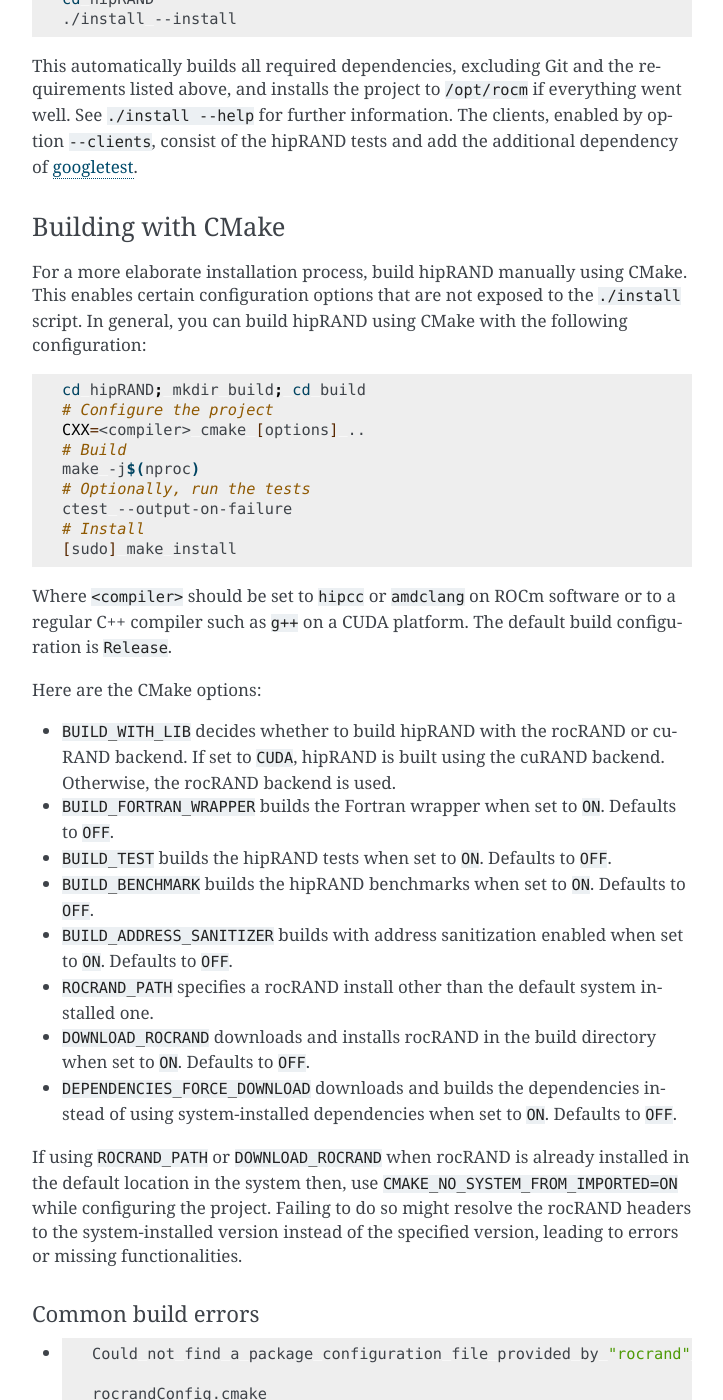
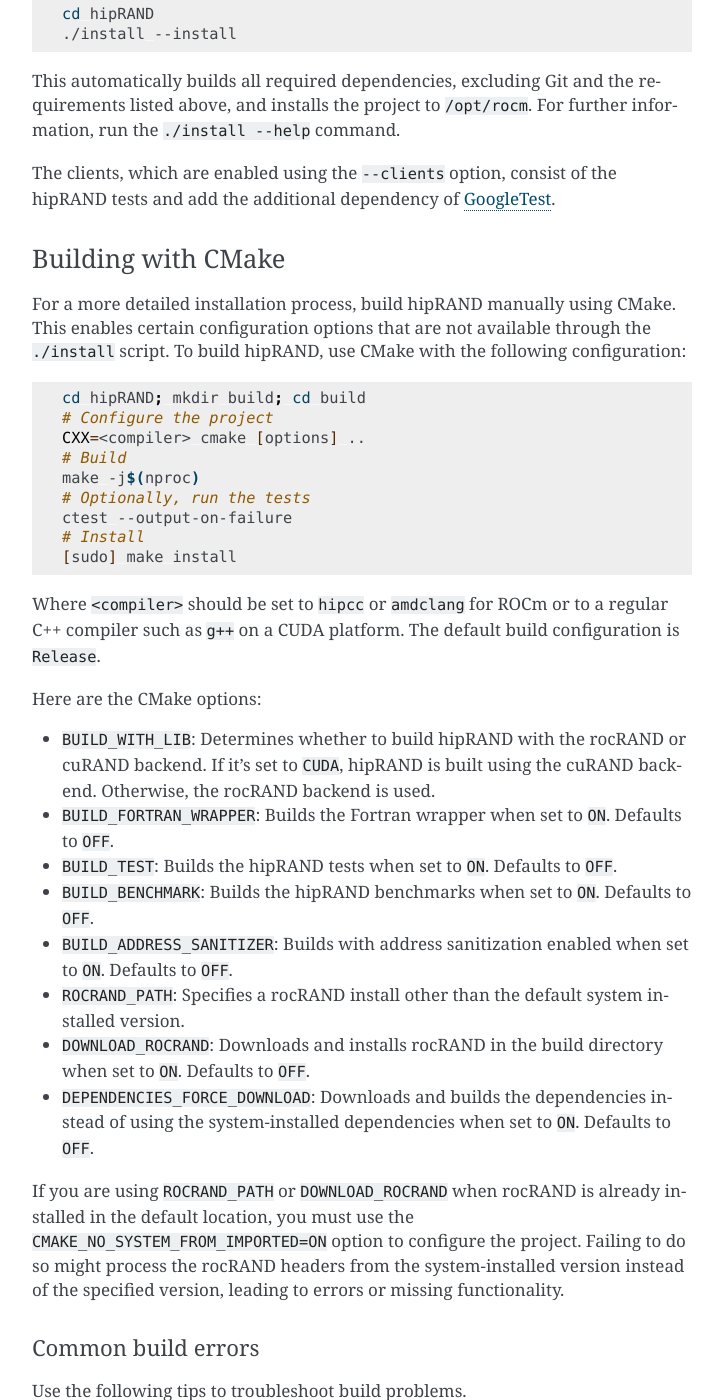
Before and after one commit to ROCm/hipRAND, a Sphinx documentation site: the page built from docs/install/installation.rst, in a window 1280 px wide and 1400 px high, scrolled down 1600 px. Shown: the whole window, without its empty margins (388-1111 px from the left). Built offline with Sphinx 7.4.7, drawn with Linux system fonts in a browser that asks for light colours; some of the changed text lies outside the part shown.

Commit message:
Refresh hipRAND documentation (#217)
* Refactor hipRAND documentation

* Fix typo

[ROCm/hipRAND commit: 82f4c96e5c28c7081675a60048410a1087ffafaf]

```diff
--- a/docs/api-reference/python-api.rst
+++ b/docs/api-reference/python-api.rst
@@ -1,6 +1,6 @@
 .. meta::
-   :description: A wrapper library that allows you to easily port CUDA applications that use the cuRAND library to the HIP layer
-   :keywords: hipRAND, ROCm, library, API, tool
+   :description: hipRAND Python API reference
+   :keywords: hipRAND, ROCm, library, API, tool, Python
 
 .. _python-api:
 
--- a/docs/conf.py
+++ b/docs/conf.py
@@ -26,7 +26,7 @@ left_nav_title = f"hipRAND {version_number} Documentation"
 # for PDF output on Read the Docs
 project = "hipRAND Documentation"
 author = "Advanced Micro Devices, Inc."
-copyright = "Copyright (c) 2024 Advanced Micro Devices, Inc. All rights reserved."
+copyright = "Copyright (c) 2025 Advanced Micro Devices, Inc. All rights reserved."
 version = version_number
 release = version_number
 
--- a/docs/install/installation.rst
+++ b/docs/install/installation.rst
@@ -1,80 +1,82 @@
 .. meta::
-   :description: A wrapper library that allows you to easily port CUDA applications that use the cuRAND library to the HIP layer
-   :keywords: hipRAND, ROCm, library, API, tool
+   :description: hipRAND installation guide
+   :keywords: hipRAND, ROCm, library, API, tool, installation, build, Python wrapper
 
 .. _installation:
 
-============
-Installation
-============
+*******************************************************************
+Installing and building hipRAND
+*******************************************************************
 
-To install hipRAND, you can choose between the following two methods:
+To install hipRAND, choose between the following two methods:
 
 -   :ref:`Using prebuilt packages from the ROCm repositories <prebuilt-packages>`
 -   :ref:`Building from source <build-from-source>`
 
-Both the methods are described below.
-
 .. _prebuilt-packages:
 
 Install using prebuilt packages
---------------------------------
+===============================
 
-To install the prebuilt hipRAND packages, you require a ROCm-enabled platform. For information on ROCm installation, see the `ROCm installation for Linux <https://rocm.docs.amd.com/projects/install-on-linux/en/latest/>`_ page. After installing ROCm or enabling the ROCm repositories, you can install hipRAND using the system package manager.
+The prebuilt hipRAND packages require a ROCm-enabled platform.
+For information on installing ROCm, see the `ROCm installation guide <https://rocm.docs.amd.com/projects/install-on-linux/en/latest/>`_.
+After installing ROCm or enabling the ROCm repositories, use the system package manager to install hipRAND.
 
 For Ubuntu and Debian:
 
 .. code-block:: shell
 
-    sudo apt-get install hiprand
+   sudo apt-get install hiprand
 
-For CentOS:
+For CentOS-based systems:
 
 .. code-block:: shell
 
-    sudo yum install hiprand
+   sudo yum install hiprand
 
 For SLES:
 
 .. code-block:: shell
 
-    sudo dnf install hiprand
+   sudo dnf install hiprand
 
-This installs hipRAND in the ``/opt/rocm`` directory.
+These commands install hipRAND in the ``/opt/rocm`` directory.
 
 .. _build-from-source:
 
 Build hipRAND from source
-----------------------------
+===============================
 
 This section provides the information required to build hipRAND from source.
 
 Requirements
-^^^^^^^^^^^^
+----------------------------
 
-To build hipRAND, CMake version 3.10 or later is required.
+To build hipRAND, CMake version 3.16 or later is required.
 
-Additionally, to build hipRAND for ROCm software, the following softwares are required:
+Additionally, to build hipRAND for the ROCm platform, the following components are required:
 
-* `AMD ROCm Software <https://rocm.docs.amd.com/projects/install-on-linux/en/latest/>`_ (version 5.0.0 or later).
+* `ROCm Software <https://rocm.docs.amd.com/projects/install-on-linux/en/latest/>`_ (version 5.0.0 or later)
 * `rocRAND <https://github.com/ROCm/rocRAND.git>`_
 
-To build hipRAND for the CUDA platform instead, the following softwares are required:
+To build hipRAND for the CUDA platform, the following applications are required:
 
-* The CUDA toolkit
+* The CUDA toolkit (version 11.5.1 or newer)
 * cuRAND (included in the CUDA Toolkit)
 
-Obtaining sources
-^^^^^^^^^^^^^^^^^
+Downloading the source code
+----------------------------
 
-You can find the hipRAND sources in the `hipRAND GitHub Repository <https://github.com/ROCm/hipRAND>`_. Use the branch that matches the system-installed version of ROCm. For example, on a system with ROCm 5.4 installed, use the following command to obtain hipRAND sources:
+You can find the hipRAND source code in the `hipRAND GitHub Repository <https://github.com/ROCm/hipRAND>`_.
+Use the branch that matches the ROCm version installed on the system.
+For example, on a system with ROCm 6.3 installed, use the following command to obtain the hipRAND version 6.3 source code:
 
 .. code-block:: shell
 
-    git checkout -b release/rocm-rel-5.4 https://github.com/ROCm/hipRAND.git
+    git checkout -b release/rocm-rel-6.3 https://github.com/ROCm/hipRAND.git
 
-Building library
-^^^^^^^^^^^^^^^^^^^^
+Building the library
+----------------------------
 
 After obtaining the sources and dependencies, build hipRAND for ROCm software using the installation script:
 
@@ -83,12 +85,18 @@ After obtaining the sources and dependencies, build hipRAND for ROCm software us
     cd hipRAND
     ./install --install
 
-This automatically builds all required dependencies, excluding Git and the requirements listed above, and installs the project to ``/opt/rocm`` if everything went well. See ``./install --help`` for further information. The clients, enabled by option ``--clients``, consist of the hipRAND tests and add the additional dependency of `googletest <https://github.com/google/googletest>`_.
+This automatically builds all required dependencies, excluding Git and the requirements listed above,
+and installs the project to ``/opt/rocm``. For further information, run the ``./install --help`` command.
+
+The clients, which are enabled using the ``--clients`` option, consist of the hipRAND tests and add the additional dependency
+of `GoogleTest <https://github.com/google/googletest>`_.
 
 Building with CMake
-^^^^^^^^^^^^^^^^^^^
+----------------------------
 
-For a more elaborate installation process, build hipRAND manually using CMake. This enables certain configuration options that are not exposed to the ``./install`` script. In general, you can build hipRAND using CMake with the following configuration:
+For a more detailed installation process, build hipRAND manually using CMake.
+This enables certain configuration options that are not available through the ``./install`` script.
+To build hipRAND, use CMake with the following configuration:
 
 .. code-block:: shell
 
@@ -102,80 +110,89 @@ For a more elaborate installation process, build hipRAND manually using CMake. T
     # Install
     [sudo] make install
 
-Where ``<compiler>`` should be set to ``hipcc`` or ``amdclang`` on ROCm software or to a regular C++ compiler such as ``g++`` on a CUDA platform. The default build configuration is ``Release``.
+Where ``<compiler>`` should be set to ``hipcc`` or ``amdclang`` for ROCm or to a regular C++ compiler such as ``g++`` on a CUDA platform.
+The default build configuration is ``Release``.
 
 Here are the CMake options:
 
-* ``BUILD_WITH_LIB`` decides whether to build hipRAND with the rocRAND or cuRAND backend. If set to ``CUDA``, hipRAND is built using the cuRAND backend. Otherwise, the rocRAND backend is used.
-* ``BUILD_FORTRAN_WRAPPER`` builds the Fortran wrapper when set to ``ON``. Defaults to ``OFF``.
-* ``BUILD_TEST`` builds the hipRAND tests when set to ``ON``. Defaults to ``OFF``.
-* ``BUILD_BENCHMARK`` builds the hipRAND benchmarks when set to ``ON``. Defaults to ``OFF``.
-* ``BUILD_ADDRESS_SANITIZER`` builds with address sanitization enabled when set to ``ON``. Defaults to ``OFF``.
-* ``ROCRAND_PATH`` specifies a rocRAND install other than the default system installed one.
-* ``DOWNLOAD_ROCRAND`` downloads and installs rocRAND in the build directory when set to ``ON``. Defaults to ``OFF``.
-* ``DEPENDENCIES_FORCE_DOWNLOAD`` downloads and builds the dependencies instead of using system-installed dependencies when set to ``ON``. Defaults to ``OFF``.
+* ``BUILD_WITH_LIB``: Determines whether to build hipRAND with the rocRAND or cuRAND backend. If it's set to ``CUDA``, hipRAND is built using the cuRAND backend. Otherwise, the rocRAND backend is used.
+* ``BUILD_FORTRAN_WRAPPER``: Builds the Fortran wrapper when set to ``ON``. Defaults to ``OFF``.
+* ``BUILD_TEST``: Builds the hipRAND tests when set to ``ON``. Defaults to ``OFF``.
+* ``BUILD_BENCHMARK``: Builds the hipRAND benchmarks when set to ``ON``. Defaults to ``OFF``.
+* ``BUILD_ADDRESS_SANITIZER``: Builds with address sanitization enabled when set to ``ON``. Defaults to ``OFF``.
+* ``ROCRAND_PATH``: Specifies a rocRAND install other than the default system installed version.
+* ``DOWNLOAD_ROCRAND``: Downloads and installs rocRAND in the build directory when set to ``ON``. Defaults to ``OFF``.
+* ``DEPENDENCIES_FORCE_DOWNLOAD``: Downloads and builds the dependencies instead of using the system-installed dependencies when set to ``ON``. Defaults to ``OFF``.
 
-If using ``ROCRAND_PATH`` or ``DOWNLOAD_ROCRAND`` when rocRAND is already installed in the default location in the system then, use ``CMAKE_NO_SYSTEM_FROM_IMPORTED=ON`` while configuring the project.
-Failing to do so might resolve the rocRAND headers to the system-installed version instead of the specified version, leading to errors or missing functionalities.
+If you are using ``ROCRAND_PATH`` or ``DOWNLOAD_ROCRAND`` when rocRAND is already installed in the default location,
+you must use the ``CMAKE_NO_SYSTEM_FROM_IMPORTED=ON`` option to configure the project.
+Failing to do so might process the rocRAND headers from the system-installed version instead of the specified version,
+leading to errors or missing functionality.
 
 Common build errors
-"""""""""""""""""""""
+^^^^^^^^^^^^^^^^^^^
 
-*
-  .. code-block:: shell
+Use the following tips to troubleshoot build problems.
+
+*  ``rocrand`` package configuration file not found:
+
+   .. code-block:: shell
 
       Could not find a package configuration file provided by "rocrand" with any of the following names:
 
       rocrandConfig.cmake
       rocrand-config.cmake
 
-  Solution: install `rocRAND <https://github.com/ROCm/rocRAND.git>`_.
-*
-  .. code-block:: shell
+   **Solution**: Install `rocRAND <https://github.com/ROCm/rocRAND.git>`_.
+
+*  ``ROCM`` package configuration file not found:
+
+   .. code-block:: shell
 
       Could not find a package configuration file provided by "ROCM" with any of the following names:
 
       ROCMConfig.cmake
       rocm-config.cmake
 
-  Solution: install `ROCm CMake modules <https://github.com/RadeonOpenCompute/rocm-cmake>`_.
+   **Solution**: Install the `ROCm CMake modules <https://github.com/ROCm/rocm-cmake>`_.
 
-Building Python API wrapper
--------------------------------
+Building the Python API wrapper
+===============================
 
-This section provides information required to build the hipRAND Python API wrapper.
+This section provides the information required to build the hipRAND Python API wrapper.
 
 Requirements
-^^^^^^^^^^^^
+----------------------------
 
 The hipRAND Python API Wrapper requires the following dependencies:
 
 * hipRAND
 * Python 3.5
-* NumPy (will be installed automatically as a dependency if necessary)
+* NumPy (This is installed automatically as a dependency, if necessary.)
 
 .. note::
 
-    If hipRAND is built from sources but not installed or rather installed in a
-    non-standard directory, then set the ``ROCRAND_PATH`` or ``HIPRAND_PATH`` environment variable to the path containing ``libhiprand.so`` as shown below:
+   If hipRAND is built from source but is either not installed or installed in a
+   non-standard directory, then set the ``ROCRAND_PATH`` or ``HIPRAND_PATH`` environment variable to the
+   path containing ``libhiprand.so`` as shown below:
 
-    .. code-block:: shell
+   .. code-block:: shell
 
-        export HIPRAND_PATH=~/hipRAND/build/library/
+      export HIPRAND_PATH=~/hipRAND/build/library/
 
 Installation
-^^^^^^^^^^^^^
+----------------------------
 
-To install Python hipRAND module using ``pip``:
+To install the Python hipRAND module using ``pip``, run these commands:
 
 .. code-block:: shell
 
-    cd hipRAND/python/hiprand
-    pip install .
+   cd hipRAND/python/hiprand
+   pip install .
 
-To execute the tests:
+Use these commands to run the tests:
 
 .. code-block:: shell
 
-    cd hipRAND/python/hiprand
-    python tests/hiprand_test.py
+   cd hipRAND/python/hiprand
+   python tests/hiprand_test.py
```
Also changed, not shown: docs/api-reference/cpp-api.rst (+4 -4 lines), docs/api-reference/data-type-support.rst (+5 -4 lines), docs/how-to/use-hiprand-interfaces.rst (added, +39 -0 lines), docs/index.rst (+17 -9 lines), 1 other file.
